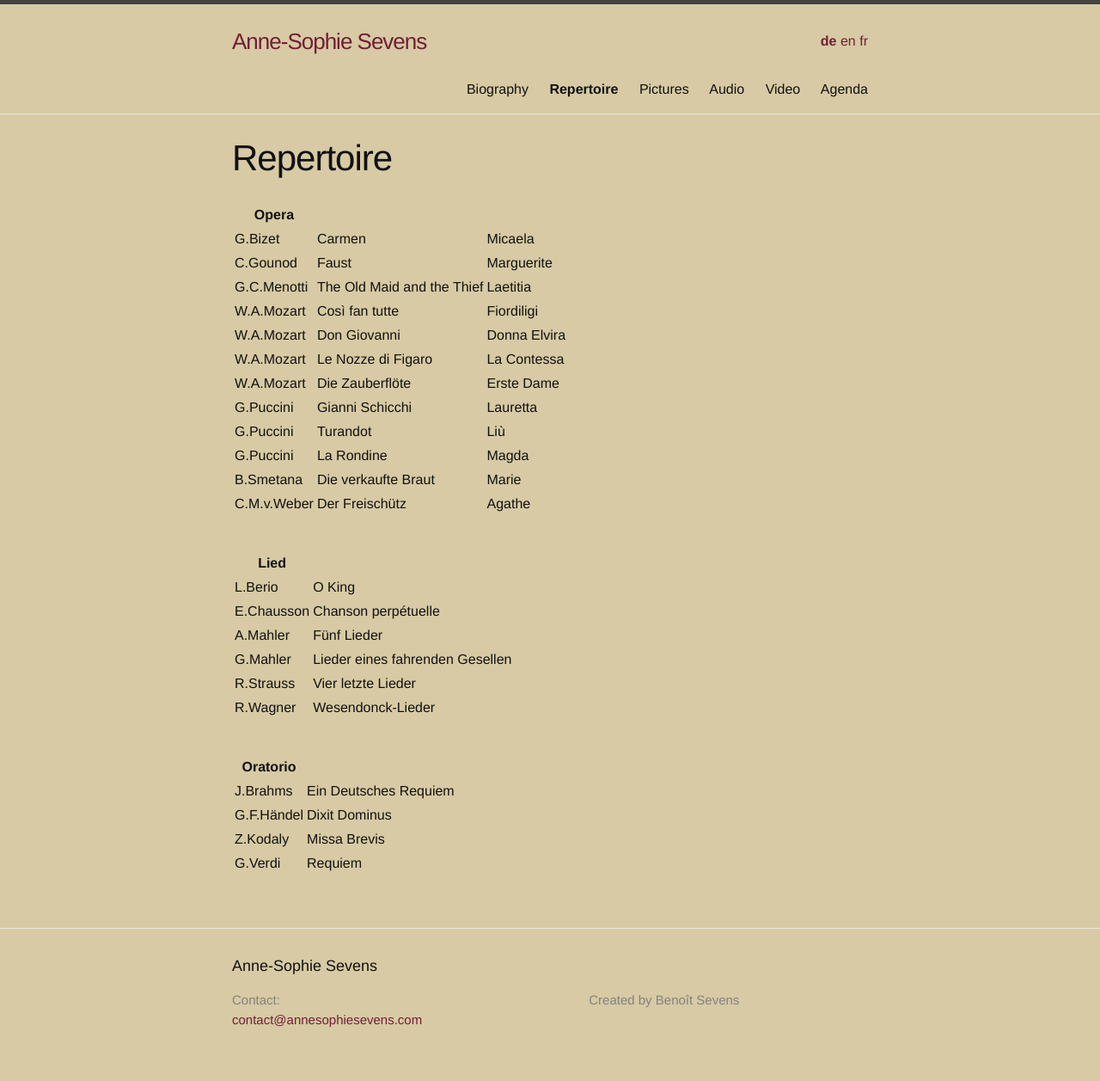
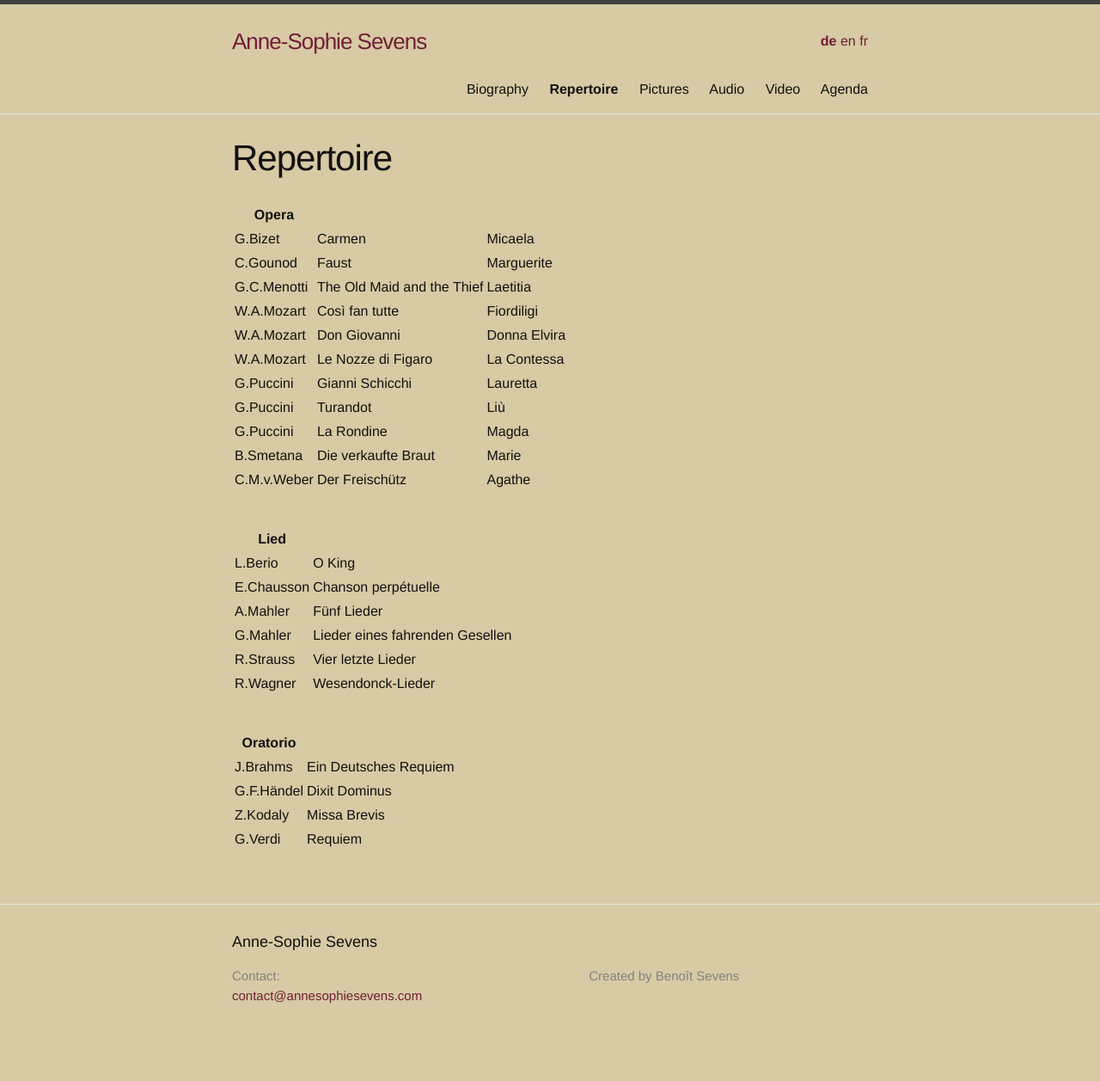
Before and after one commit to annesophie-sevens/annesophie-sevens.github.io, a Jekyll site: the page built from repertoire-de.md, in a window 1280 px wide. Shown: the whole page at 86% size. Built offline with Jekyll 4.4.1, drawn with Linux system fonts in a browser that asks for light colours; after the commit the page ends 1229 px from its top, so only the background shows below that.

Commit message:
Update repertoire-de.md

```diff
--- a/repertoire-de.md
+++ b/repertoire-de.md
@@ -15,7 +15,6 @@ ref: repertoire
 | W.A.Mozart | Così fan tutte | Fiordiligi |
 | W.A.Mozart | Don Giovanni | Donna Elvira |
 | W.A.Mozart | Le Nozze di Figaro | La Contessa |
-| W.A.Mozart | Die Zauberflöte | Erste Dame |
 | G.Puccini | Gianni Schicchi | Lauretta |
 | G.Puccini | Turandot | Liù |
 | G.Puccini | La Rondine | Magda |
```
